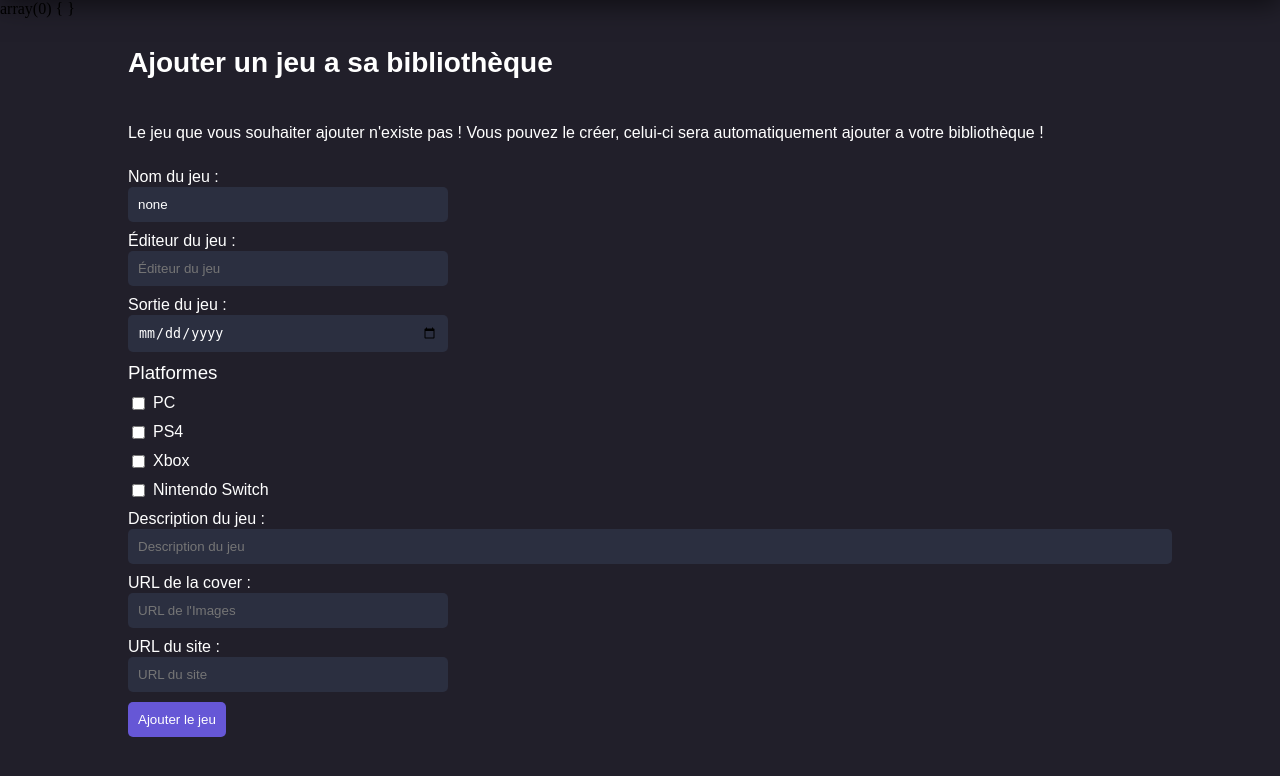
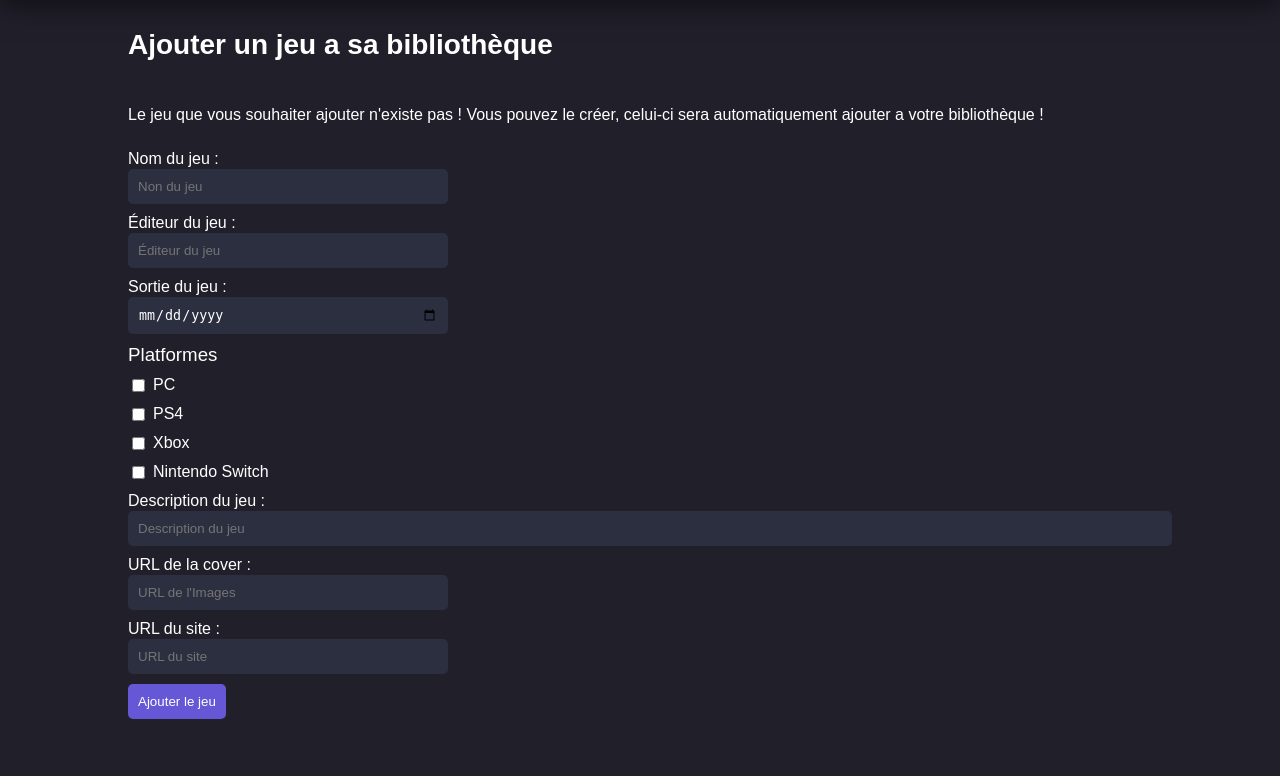
Before and after one commit to Hawordd/Game-Collection, a PHP site: page /add in a window 1280 px wide. Shown: the part 80-856 px from the top of the page. Run offline with PHP 8.4, Linux system fonts and the light colour scheme; the visitor is signed in with stand-in values (Sample User, id 1); data that the repository does not hold is empty.

Commit message:
remove search recuperation game name

```diff
--- a/Views/add.php
+++ b/Views/add.php
@@ -14,7 +14,6 @@ $controller->addGameRequest();
 </head>
 <body>
     <?php include 'header.php'; ?>
-    <?php var_dump($_POST) ?>
     <main>
         <div id="content">
             <h1>Ajouter un jeu a sa bibliothèque</h1>
@@ -26,7 +25,7 @@ $controller->addGameRequest();
                 <input type="hidden" name="addGame" value="1">
                 <div class="label">
                     <label for="name">Nom du jeu :</label>
-                    <input type="text" name="name" id="name" placeholder="Non du jeu" value="<?php echo isset($_POST['search']) ? $_POST['search'] : 'none'; ?>" required>
+                    <input type="text" name="name" id="name" placeholder="Non du jeu" required>
                 </div>
                 <div class="label">
                     <label for="editor">Éditeur du jeu :</label>
```
